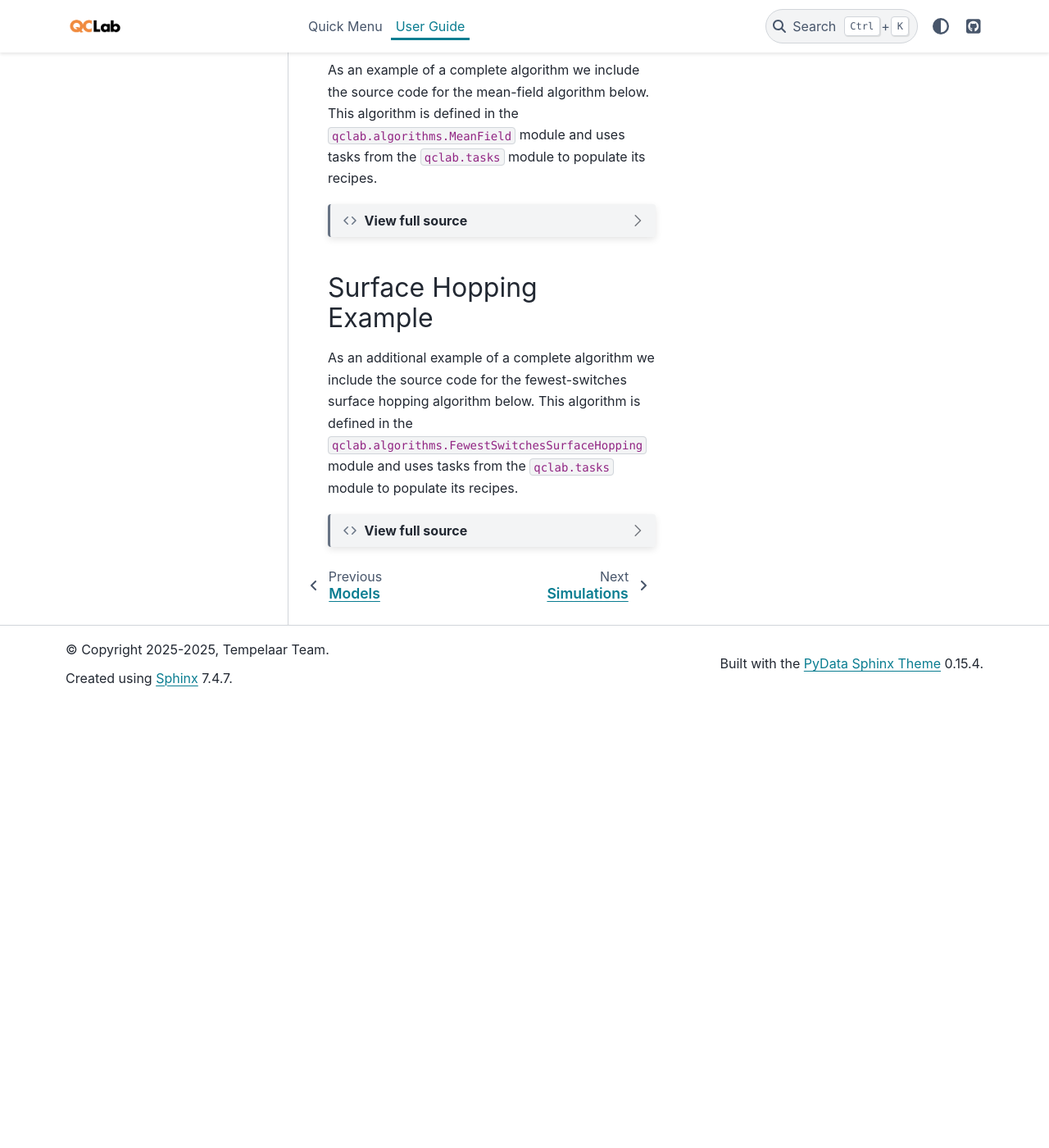
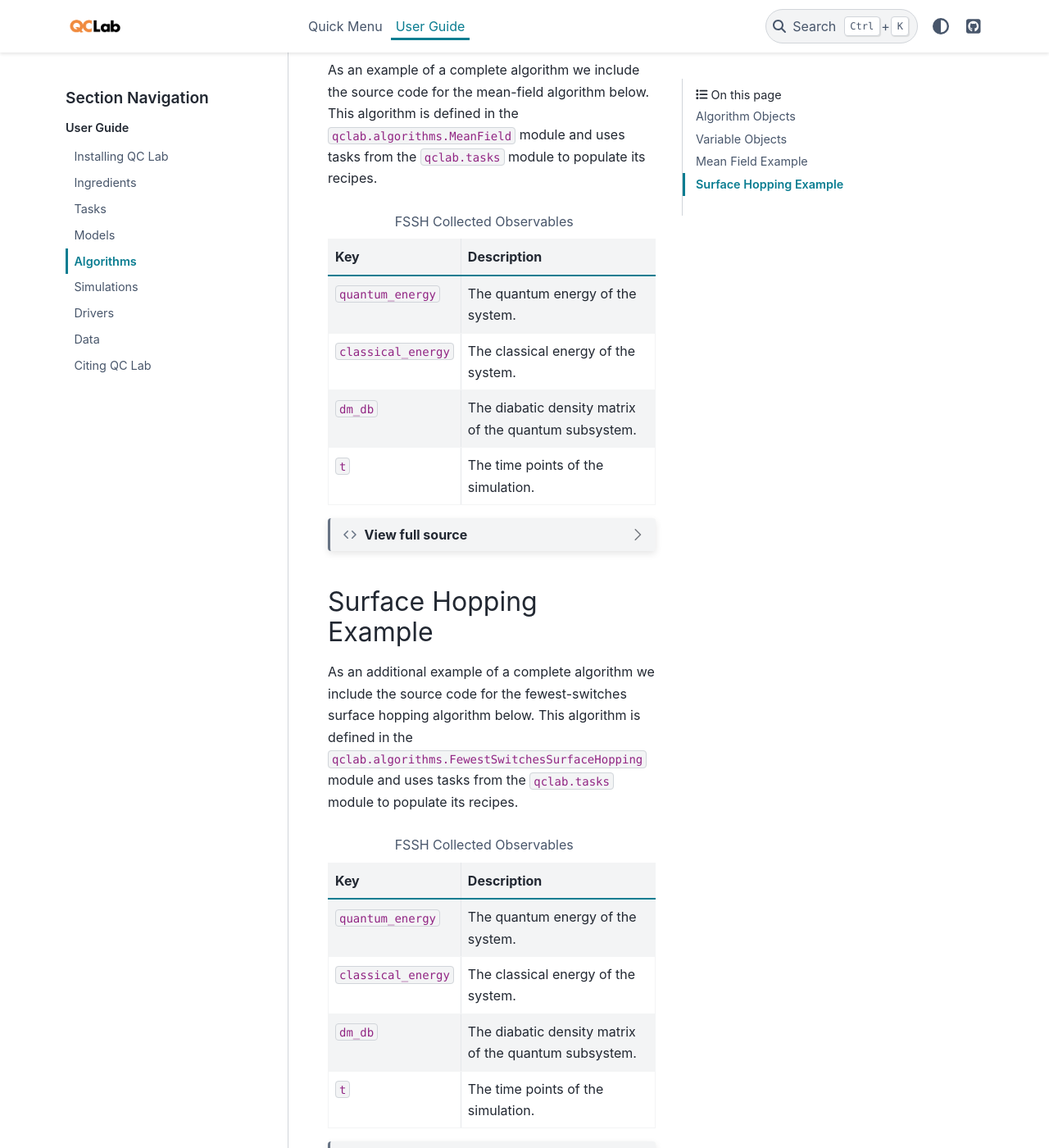
Before and after one commit to tempelaar-team/qc_lab, a Sphinx documentation site: the page built from docs/user_guide/algorithm.rst, in a window 1280 px wide and 1400 px high, scrolled down 3858 px. Shown: the whole window at 82% size. Built offline with Sphinx 7.4.7 and the PyData theme 0.15.4, drawn with Linux system fonts in a browser that asks for light colours; before the commit the page ends 4714 px from its top, so only the background shows below that.

Commit message:
Updated docs.

```diff
--- a/docs/user_guide/algorithm.rst
+++ b/docs/user_guide/algorithm.rst
@@ -130,6 +130,21 @@
 
 As an example of a complete algorithm we include the source code for the mean-field algorithm below. This algorithm is defined in the ``qclab.algorithms.MeanField`` module and uses tasks from the ``qclab.tasks`` module to populate its recipes.
 
+.. list-table:: FSSH Collected Observables
+   :header-rows: 1
+   :widths: 25 75
+
+   * - Key
+     - Description
+   * - ``quantum_energy``
+     - The quantum energy of the system.
+   * - ``classical_energy``
+     - The classical energy of the system.
+   * - ``dm_db``
+     - The diabatic density matrix of the quantum subsystem.
+   * - ``t``
+     - The time points of the simulation.
+
 .. dropdown:: View full source
    :icon: code
 
@@ -143,6 +158,22 @@
 
 As an additional example of a complete algorithm we include the source code for the fewest-switches surface hopping algorithm below. This algorithm is defined in the ``qclab.algorithms.FewestSwitchesSurfaceHopping`` module and uses tasks from the ``qclab.tasks`` module to populate its recipes.
 
+.. list-table:: FSSH Collected Observables
+   :header-rows: 1
+   :widths: 25 75
+
+   * - Key
+     - Description
+   * - ``quantum_energy``
+     - The quantum energy of the system.
+   * - ``classical_energy``
+     - The classical energy of the system.
+   * - ``dm_db``
+     - The diabatic density matrix of the quantum subsystem.
+   * - ``t``
+     - The time points of the simulation.
+
+
 .. dropdown:: View full source
    :icon: code
 
```
